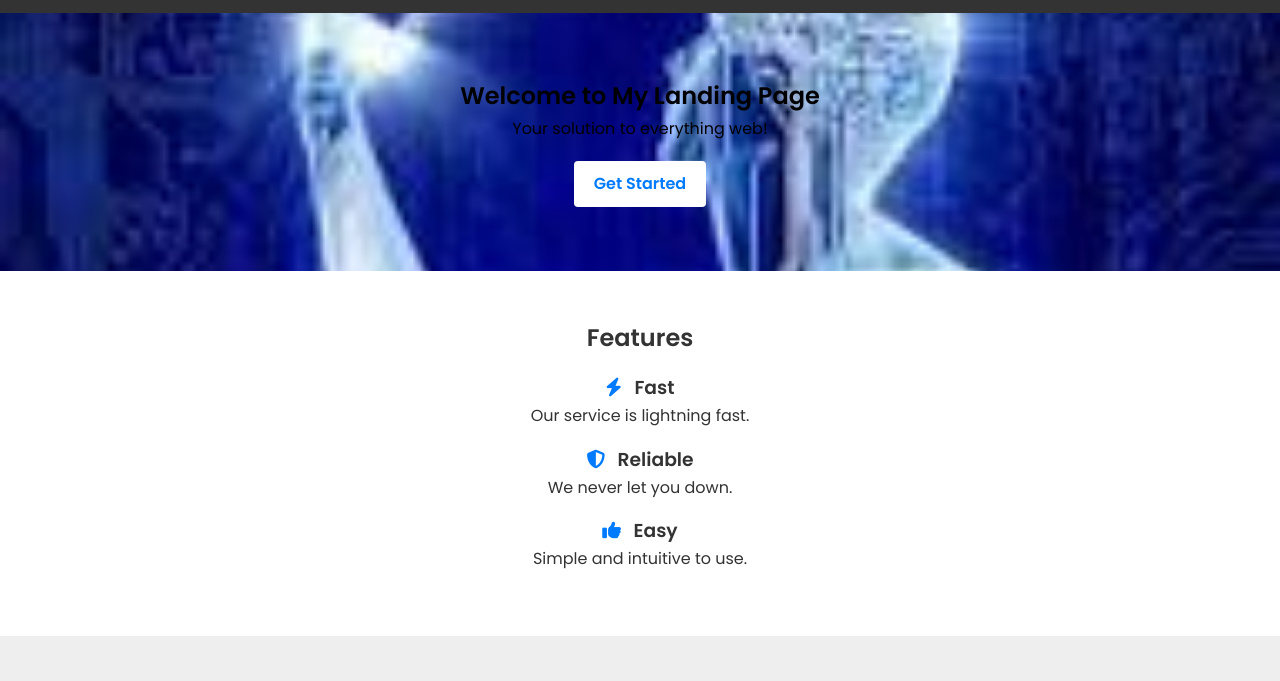
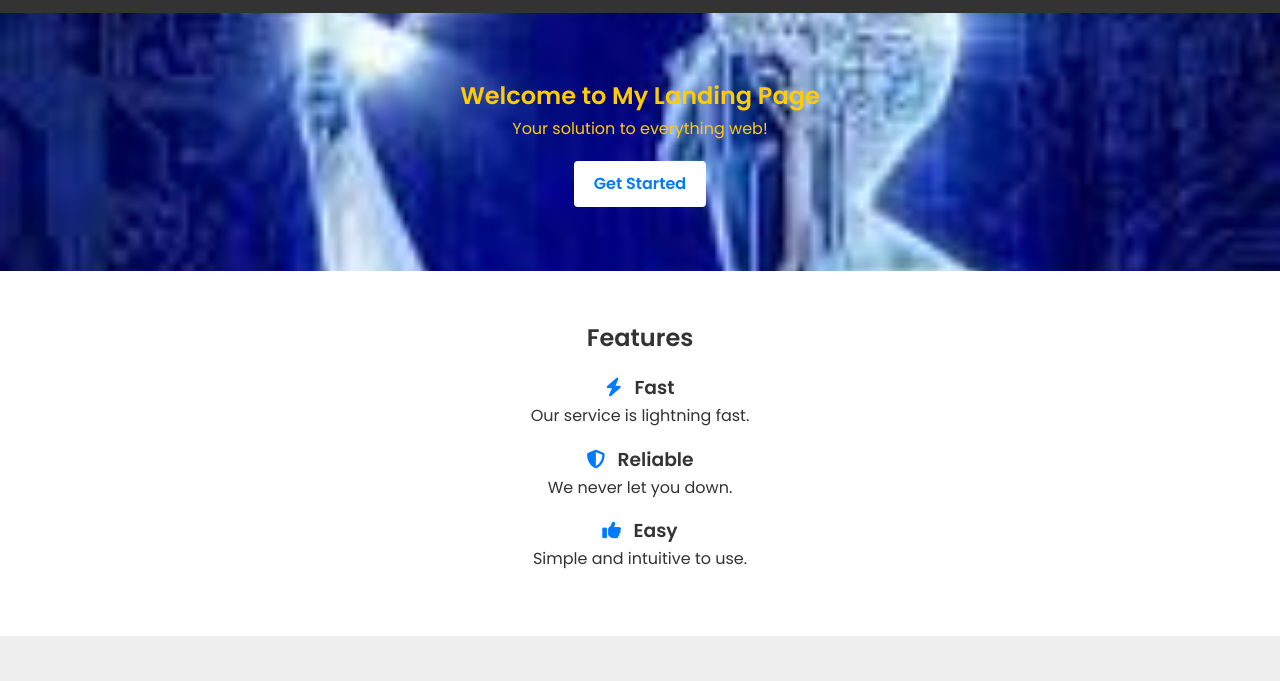
Before and after one commit to mygame02042005-beep/landingpgs, a plain HTML site: page index.html in a window 1280 px wide. Shown: the part 57-738 px from the top of the page. Drawn offline with Linux system fonts and the light colour scheme.

Commit message:
Update style.css

```diff
--- a/style.css
+++ b/style.css
@@ -54,7 +54,7 @@ header::after {
 /* Hero Section */
 .hero {
   background: url('images/hero.jpg') no-repeat center center/cover;
-  color: #000000;
+  color: #ffcc00;
   padding: 4rem 0;
   text-align: center;
 }
```
